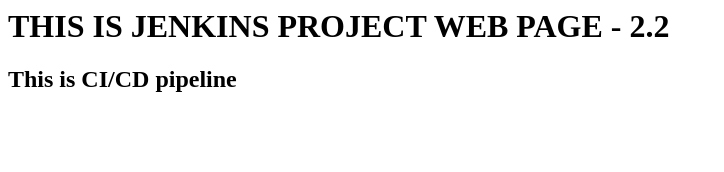
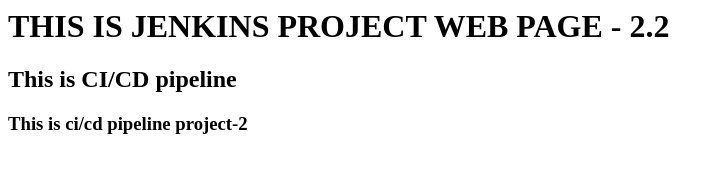
Before and after one commit to manideep777/JENKINS-FILE---2, a plain HTML site: page index.html in a window 1280 px wide. Shown: the whole page, without its empty margins (0-724 px from the left). Drawn offline with Linux system fonts and the light colour scheme.

Commit message:
pipeline commit 2

```diff
--- a/index.html
+++ b/index.html
@@ -5,5 +5,6 @@
 <body>
 <h1>THIS IS JENKINS PROJECT WEB PAGE - 2.2</h1>
 <h2>This is CI/CD pipeline</h2>
+<h3>This is ci/cd pipeline project-2</h3>
 </body>
 </html>
```
